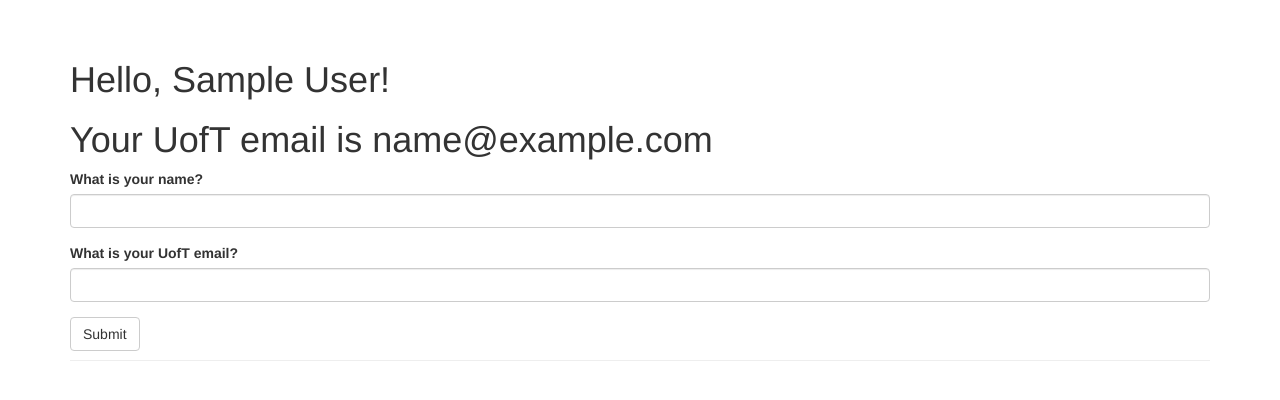
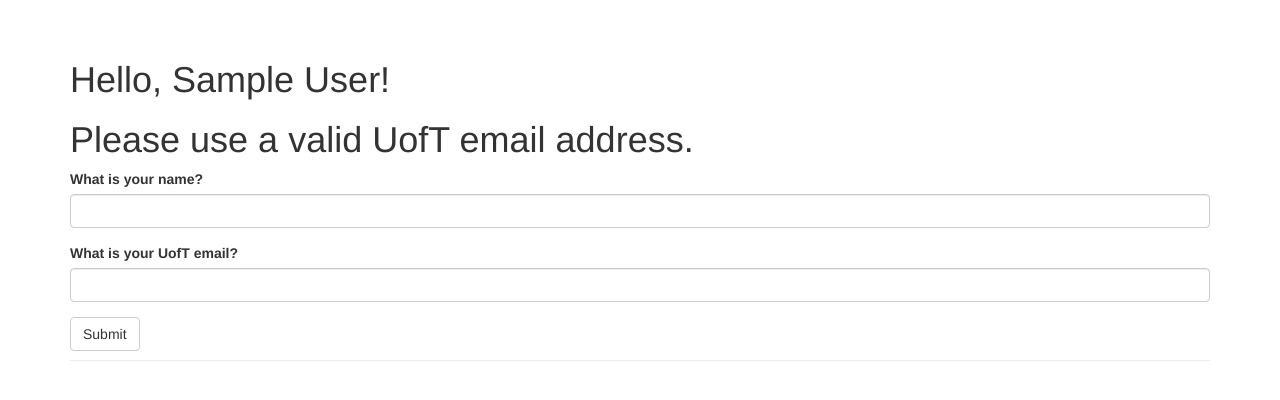
Before and after one commit to Yiming3/E444-F2024-PRA2, a Flask app: page / in a window 1280 px wide. Shown: the part 52-452 px from the top of the page. Run offline with Flask 2, Linux system fonts and the light colour scheme; the visitor is signed in with stand-in values (Sample User, id 1); some libraries are stand-ins or nearby versions.

Commit message:
Fix bugs on user inputting emails

```diff
--- a/reproduce/example4/app.py
+++ b/reproduce/example4/app.py
@@ -1,6 +1,6 @@
 from flask import Flask, render_template, session, redirect, url_for, flash
 from flask_wtf import FlaskForm
-from wtforms import StringField, SubmitField
+from wtforms import StringField, SubmitField, EmailField
 from wtforms.validators import DataRequired
 from flask_bootstrap import Bootstrap
 
@@ -10,7 +10,7 @@
 
 class NameForm(FlaskForm):
     name = StringField('What is your name?', validators=[DataRequired()])
-    email = StringField('What is your UofT email?', validators=[DataRequired()])
+    email = EmailField('What is your UofT email?', validators=[DataRequired()])
     submit = SubmitField('Submit')
 
 @app.route('/', methods=['GET', 'POST'])
@@ -18,12 +18,15 @@
     form = NameForm()
     if form.validate_on_submit():
         old_name = session.get('name')
+        old_email = session.get('email')
         if old_name is not None and old_name != form.name.data:
             flash('Looks like you have changed your name!')
+        if old_email is not None and old_email != form.email.data:
+            flash('Looks like you have changed your email!')
         session['name'] = form.name.data
         session['email'] = form.email.data
         return redirect(url_for('index'))
-    return render_template('index.html', form = form, name = session.get('name'), email = session.get('email'))
+    return render_template('index.html', form=form, name=session.get('name'), email=session.get('email'))
 
 
 if __name__ == "__main__":
--- a/reproduce/example4/templates/index.html
+++ b/reproduce/example4/templates/index.html
@@ -36,7 +36,15 @@
 
     <div class="page-header">
         <h1>Hello, {% if name %}{{ name }}{% else %}Stranger{% endif %}!</h1>
-        <h1>{% if email %}Your UofT email is {{ email }}{% endif %}</h1>
+        <h1>
+            {% if email%}
+                {% if 'utoronto' in email %}
+                    Your UofT email is {{ email }}
+                {% else %}
+                    Please use a valid UofT email address.
+                {% endif %}
+            {% endif %}
+        </h1>
         {{ wtf.quick_form(form) }}
     </div>
 </div>
```
